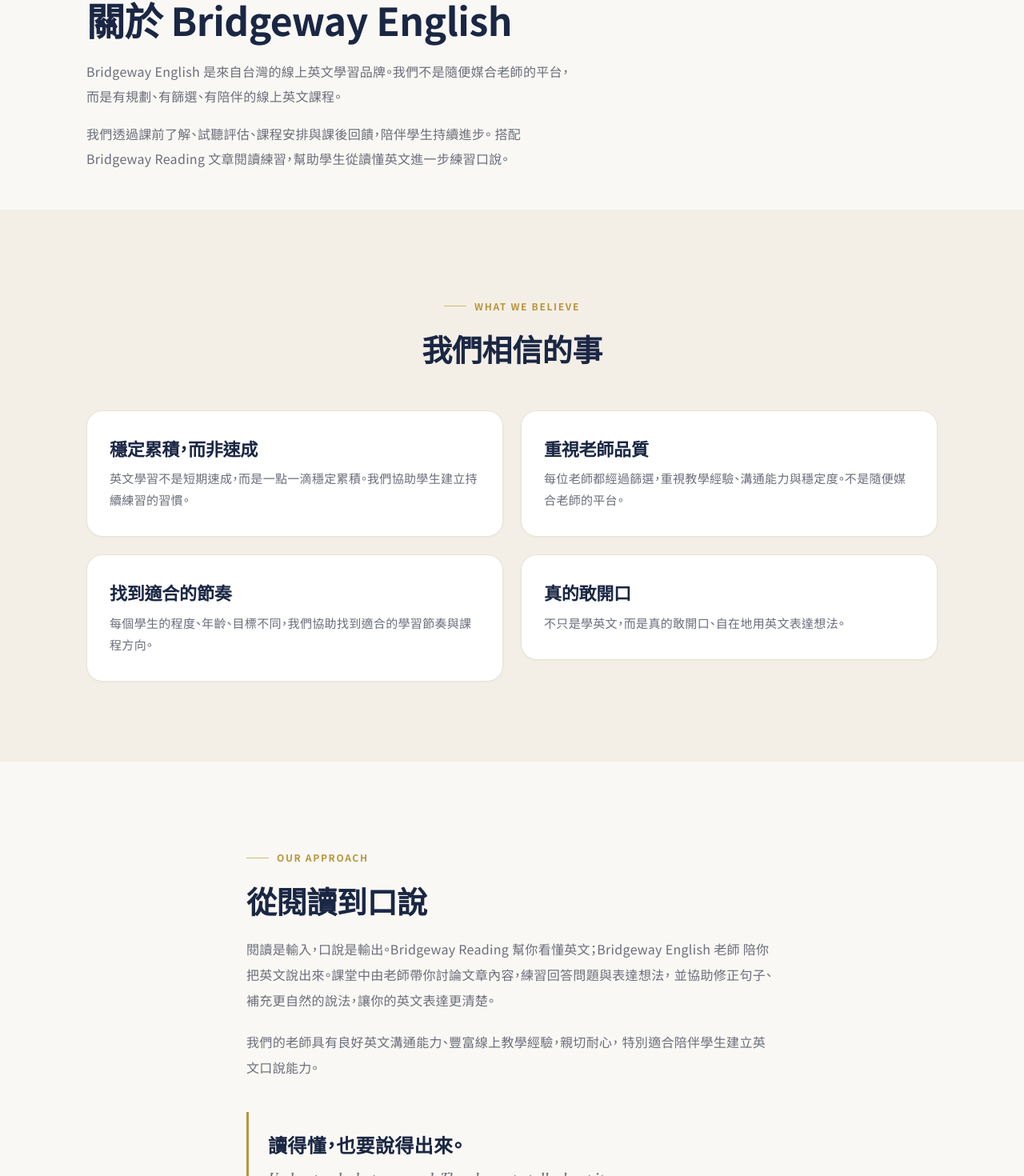
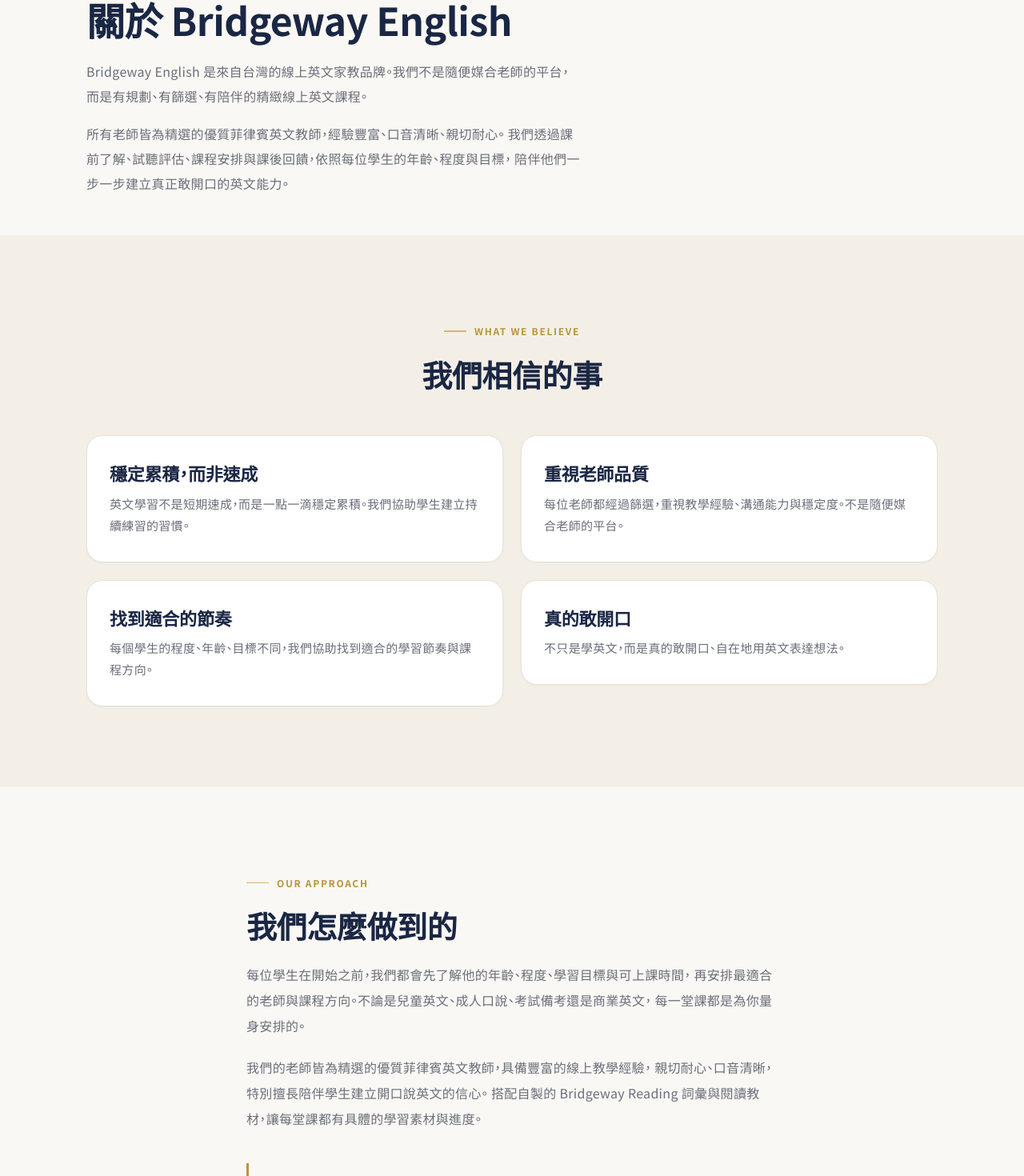
Before and after one commit to bridgewayenglish123-cpu/bridgeway-english, a Next.js app: page /about in a window 1280 px wide. Shown: the part 204-1674 px from the top of the page at 80% size. Built offline with nearby package versions, Linux system fonts and the light colour scheme.

Commit message:
feat: update about page, per-page OG metadata, keywords, Cambridge exams

```diff
--- a/app/about/page.tsx
+++ b/app/about/page.tsx
@@ -23,12 +23,13 @@
             <span className="label">ABOUT</span>
             <h1>關於 Bridgeway English</h1>
             <p className="pg-desc">
-              Bridgeway English 是來自台灣的線上英文學習品牌。我們不是隨便媒合老師的平台，
-              而是有規劃、有篩選、有陪伴的線上英文課程。
+              Bridgeway English 是來自台灣的線上英文家教品牌。我們不是隨便媒合老師的平台，
+              而是有規劃、有篩選、有陪伴的精緻線上英文課程。
             </p>
             <p className="pg-desc" style={{ marginTop: 16 }}>
-              我們透過課前了解、試聽評估、課程安排與課後回饋，陪伴學生持續進步。
-              搭配 Bridgeway Reading 文章閱讀練習，幫助學生從讀懂英文進一步練習口說。
+              所有老師皆為精選的優質菲律賓英文教師，經驗豐富、口音清晰、親切耐心。
+              我們透過課前了解、試聽評估、課程安排與課後回饋，依照每位學生的年齡、程度與目標，
+              陪伴他們一步一步建立真正敢開口的英文能力。
             </p>
           </Reveal>
         </div>
@@ -59,19 +60,20 @@
         <div className="container" style={{ maxWidth: 720 }}>
           <Reveal>
             <span className="label">OUR APPROACH</span>
-            <h2>從閱讀到口說</h2>
+            <h2>我們怎麼做到的</h2>
             <p className="about-prose">
-              閱讀是輸入，口說是輸出。Bridgeway Reading 幫你看懂英文；Bridgeway English 老師
-              陪你把英文說出來。課堂中由老師帶你討論文章內容，練習回答問題與表達想法，
-              並協助修正句子、補充更自然的說法，讓你的英文表達更清楚。
+              每位學生在開始之前，我們都會先了解他的年齡、程度、學習目標與可上課時間，
+              再安排最適合的老師與課程方向。不論是兒童英文、成人口說、考試備考還是商業英文，
+              每一堂課都是為你量身安排的。
             </p>
             <p className="about-prose">
-              我們的老師具有良好英文溝通能力、豐富線上教學經驗，親切耐心，
-              特別適合陪伴學生建立英文口說能力。
+              我們的老師皆為精選的優質菲律賓英文教師，具備豐富的線上教學經驗，
+              親切耐心、口音清晰，特別擅長陪伴學生建立開口說英文的信心。
+              搭配自製的 Bridgeway Reading 詞彙與閱讀教材，讓每堂課都有具體的學習素材與進度。
             </p>
             <blockquote className="about-quote">
-              讀得懂，也要說得出來。
-              <span className="en-accent">Understand what you read. Then learn to talk about it.</span>
+              一步一步，建立真正敢開口的英文能力。
+              <span className="en-accent">Premium online English lessons with quality tutors.</span>
             </blockquote>
           </Reveal>
         </div>
--- a/app/contact/page.tsx
+++ b/app/contact/page.tsx
@@ -1,4 +1,5 @@
 "use client";
+import type { Metadata } from "next";
 import { Reveal } from "@/components/Reveal";
 import { IcLine } from "@/components/Icons";
 import { LINE_URL, social } from "@/lib/data";
--- a/app/courses/page.tsx
+++ b/app/courses/page.tsx
@@ -7,7 +7,11 @@
 
 export const metadata: Metadata = {
   title: "課程方向 Courses",
-  description: "Bridgeway English 提供兒童英文、成人口說、閱讀理解、文法寫作、多益雅思托福備考、商業英文課程。線上一對一或小團體。",
+  description: "Bridgeway English 提供兒童英文、成人口說、閱讀理解、文法寫作、多益雅思托福備考、劍橋英檢、高中7000單、國中2000單與商業英文課程。",
+  openGraph: {
+    title: "課程方向｜Bridgeway English",
+    description: "兒童英文、成人口說、考試備考、劍橋英檢、高中7000單、國中2000單、商業英文。精選菲律賓外師，一對一或小團體。",
+  },
 };
 
 export default function Courses() {
--- a/app/layout.tsx
+++ b/app/layout.tsx
@@ -15,6 +15,8 @@
     "線上英文課程", "線上英文家教", "菲律賓英文老師", "菲律賓英文家教",
     "兒童英文", "成人英文口說", "商業英文", "IELTS 線上課程",
     "TOEFL 線上課程", "TOEIC 線上課程", "英文口說練習", "線上外師英文",
+    "劍橋英檢", "Cambridge KET", "Cambridge PET", "Cambridge Movers", "Cambridge Flyers",
+    "高中英文7000單", "國中英文2000單", "英文補習", "線上英文補習",
   ],
   openGraph: {
     title: "Bridgeway English｜線上英文口說課程",
--- a/app/pricing/page.tsx
+++ b/app/pricing/page.tsx
@@ -7,7 +7,11 @@
 
 export const metadata: Metadata = {
   title: "課程方案 Pricing",
-  description: "Bridgeway English 課程方案。基礎課程約 NT$250-350 / 堂起，提供一對一與 2-5 人小團體線上英文課程。",
+  description: "Bridgeway English 課程方案。基礎課程約 NT$250-350 / 堂起，試聽 25 分鐘 NT$250，提供一對一與 2-5 人小團體線上英文課程。",
+  openGraph: {
+    title: "課程方案｜Bridgeway English",
+    description: "基礎課程 NT$250–350 / 堂起，試聽 25 分鐘 NT$250。一對一或 2–5 人小團體，彈性堂數，不綁月費。",
+  },
 };
 
 export default function Pricing() {
--- a/app/teachers/page.tsx
+++ b/app/teachers/page.tsx
@@ -6,7 +6,11 @@
 
 export const metadata: Metadata = {
   title: "認識老師 Teachers",
-  description: "認識 Bridgeway English 的老師團隊。每位老師都經過篩選，親切、耐心、經驗豐富，特別擅長陪伴學生建立英文口說能力。",
+  description: "認識 Bridgeway English 的精選菲律賓英文教師團隊。每位老師都經過篩選，親切、耐心、經驗豐富，特別擅長陪伴學生建立英文口說能力。",
+  openGraph: {
+    title: "認識老師｜Bridgeway English",
+    description: "精選菲律賓英文教師，口音清晰、親切耐心、教學經驗豐富。依學生需求安排最適合的老師。",
+  },
 };
 
 export default function Teachers() {
```
